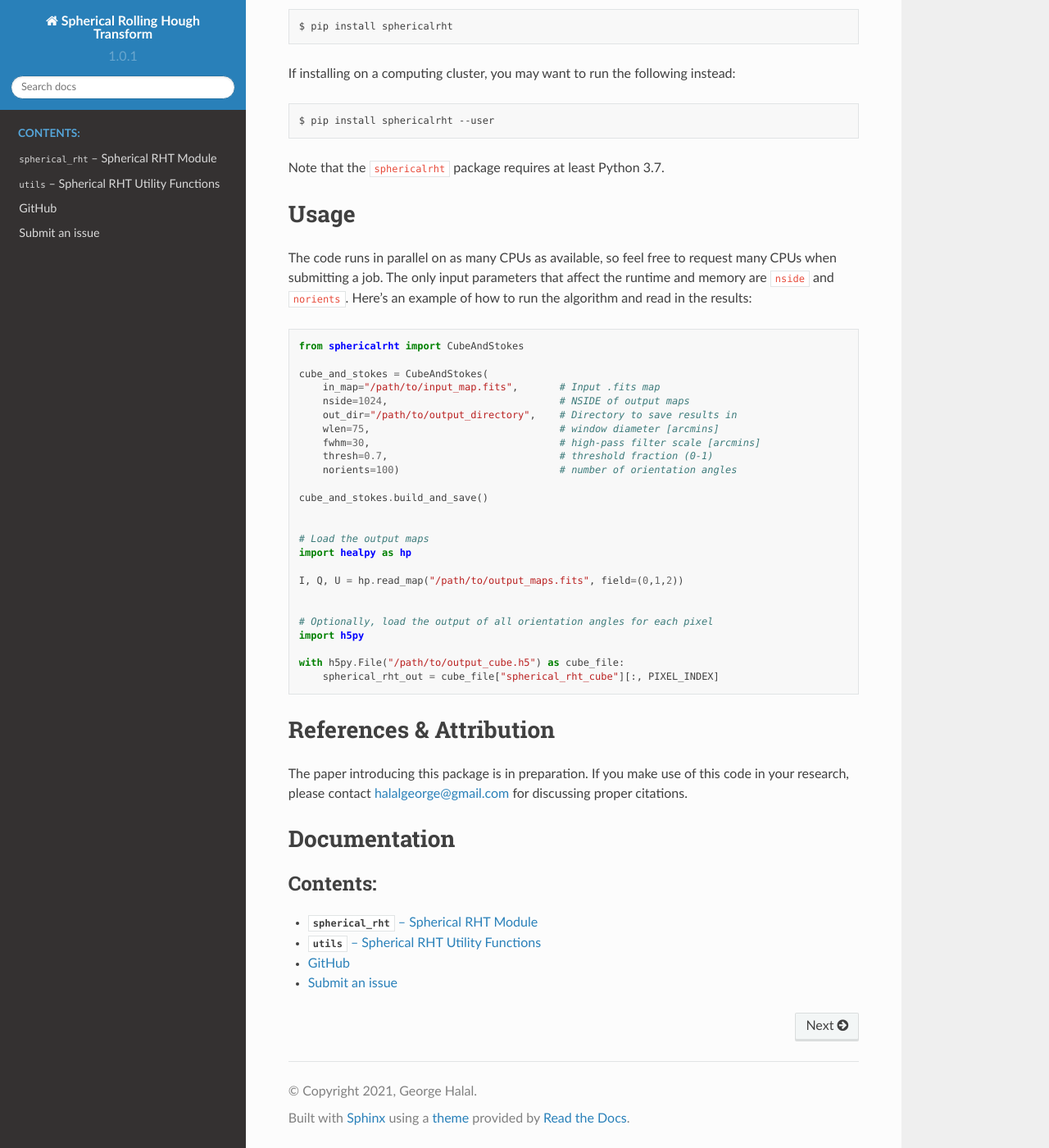
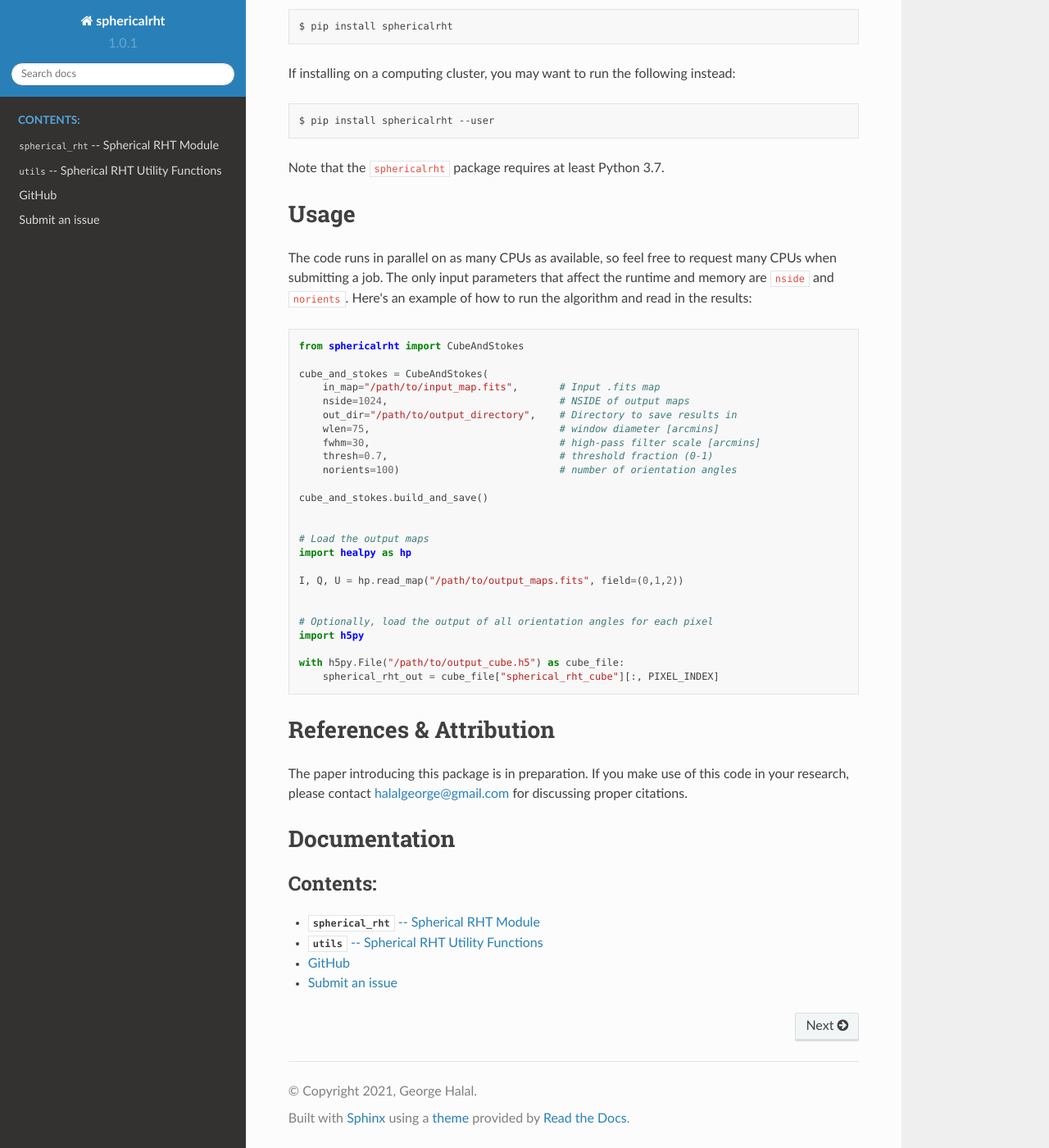
Before and after one commit to georgehalal/sphericalrht, a Sphinx documentation site: the page built from docs/source/index.rst, in a window 1280 px wide and 1400 px high, scrolled down 832 px. Shown: the whole window at 82% size. Built offline with Sphinx 7.4.7 and the Read the Docs theme 2.0.0, drawn with Linux system fonts in a browser that asks for light colours; some of the changed lines change nothing that is shown.

Commit message:
Fixed documentation

```diff
--- a/docs/source/conf.py
+++ b/docs/source/conf.py
@@ -1,35 +1,100 @@
+# -*- coding: utf-8 -*-
+#
 # Configuration file for the Sphinx documentation builder.
+#
+# This file does only contain a selection of the most common options. For a
+# full list see the documentation:
+# http://www.sphinx-doc.org/en/master/config
 
-# -- Project information
+# -- Path setup --------------------------------------------------------------
 
-project = 'Spherical Rolling Hough Transform'
+# If extensions (or modules to document with autodoc) are in another directory,
+# add these directories to sys.path here. If the directory is relative to the
+# documentation root, use os.path.abspath to make it absolute, like shown here.
+import sys, os
+sys.path.append(os.path.abspath("."))
+import sphericalrht
+
+
+# -- Project information -----------------------------------------------------
+
+project = 'sphericalrht'
 copyright = '2021, George Halal'
 author = 'George Halal'
 
-version = "1.0.1"
+# The short X.Y version
+version = sphericalrht.__version__
+# The full version, including alpha/beta/rc tags
 release = version
 
-# -- General configuration
 
+# -- General configuration ---------------------------------------------------
+
+# If your documentation needs a minimal Sphinx version, state it here.
+#
+# needs_sphinx = '1.0'
+
+# Add any Sphinx extension module names here, as strings. They can be
+# extensions coming with Sphinx (named 'sphinx.ext.*') or your custom
+# ones.
+import sphinx_rtd_theme
 extensions = [
-    'sphinx.ext.duration',
-    'sphinx.ext.doctest',
+    'sphinx_rtd_theme',
+    'sphinx.ext.viewcode',
     'sphinx.ext.autodoc',
+    'sphinx.ext.napoleon',
     'sphinx.ext.autosummary',
-    'sphinx.ext.intersphinx',
+    'sphinx.ext.coverage',
 ]
 
-intersphinx_mapping = {
-    'python': ('https://docs.python.org/3/', None),
-    'sphinx': ('https://www.sphinx-doc.org/en/master/', None),
-}
-intersphinx_disabled_domains = ['std']
-
+# Add any paths that contain templates here, relative to this directory.
 templates_path = ['_templates']
 
-# -- Options for HTML output
+# The suffix(es) of source filenames.
+# You can specify multiple suffix as a list of string:
+#
+# source_suffix = ['.rst', '.md']
+source_suffix = '.rst'
 
+# The master toctree document.
+master_doc = 'index'
+
+# The language for content autogenerated by Sphinx. Refer to documentation
+# for a list of supported languages.
+#
+# This is also used if you do content translation via gettext catalogs.
+# Usually you set "language" from the command line for these cases.
+language = 'python'
+
+# List of patterns, relative to source directory, that match files and
+# directories to ignore when looking for source files.
+# This pattern also affects html_static_path and html_extra_path.
+exclude_patterns = ['_build', 'Thumbs.db', '.DS_Store']
+
+# The name of the Pygments (syntax highlighting) style to use.
+pygments_style = None
+
+
+# -- Options for HTML output -------------------------------------------------
+
+# The theme to use for HTML and HTML Help pages.  See the documentation for
+# a list of builtin themes.
+#
 html_theme = 'sphinx_rtd_theme'
 
-# -- Options for EPUB output
-epub_show_urls = 'footnote'
+# Theme options are theme-specific and customize the look and feel of a theme
+# further.  For a list of options available for each theme, see the
+# documentation.
+#
+# html_theme_options = {}
+
+html_math_renderer = 'mathjax'
+
+# -- Options for HTMLHelp output ---------------------------------------------
+
+# Output file base name for HTML help builder.
+htmlhelp_basename = 'sphericalrhtdoc'
+
+# -- Extension configuration -------------------------------------------------
+import glob
+autosummary_generate = glob.glob("*.rst")
```
